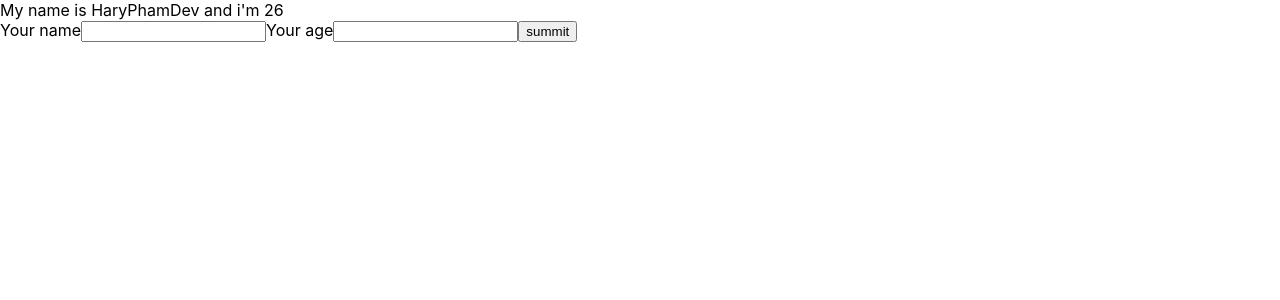
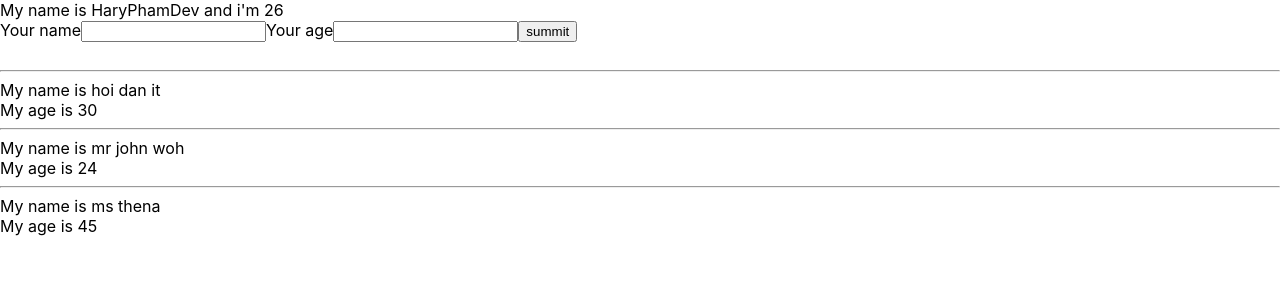
Before and after one commit to tmsoftwarevn/Landing-Page, a React (Create React App) app: page / in a window 1280 px wide. Shown: the top 300 px of the page. Built offline with nearby package versions, Linux system fonts and the light colour scheme.

Commit message:
video 24

```diff
--- /dev/null
+++ b/src/components/DisplayInfo.js
@@ -0,0 +1,25 @@
+
+import React from "react";
+class DisplayInfo extends React.Component {
+    render() {
+        const { listUser } = this.props
+        console.log(listUser)
+        return (
+            <div>
+                {
+                    listUser.map((user) => {
+                        return (
+                            <div key={user.id}>
+                                <hr></hr>
+                                <div>My name is {user.name}</div>
+                                <div>My age is {user.age}</div>
+                            </div>
+                        )
+                    })
+                }
+
+            </div>
+        )
+    }
+}
+export default DisplayInfo
--- a/src/components/MyComponent.js
+++ b/src/components/MyComponent.js
@@ -1,16 +1,25 @@
 
 
 import React from "react"
+import DisplayInfo from "./DisplayInfo";
 import Userinfo from "./Userinfor"
 
 class MyCompunent extends React.Component {
+    state = {
+        listUser: [
+            { id: 1, name: "hoi dan it", age: "30" },
+            { id: 2, name: "mr john woh", age: "24" },
+            { id: 3, name: "ms thena", age: "45" }
+        ]
+    }
+    render() {
 
-    render() {
         return (
             <div>
-
                 <Userinfo />
-
+                <br></br>
+                <DisplayInfo
+                    listUser={this.state.listUser} />
             </div>
         );
     }
```
